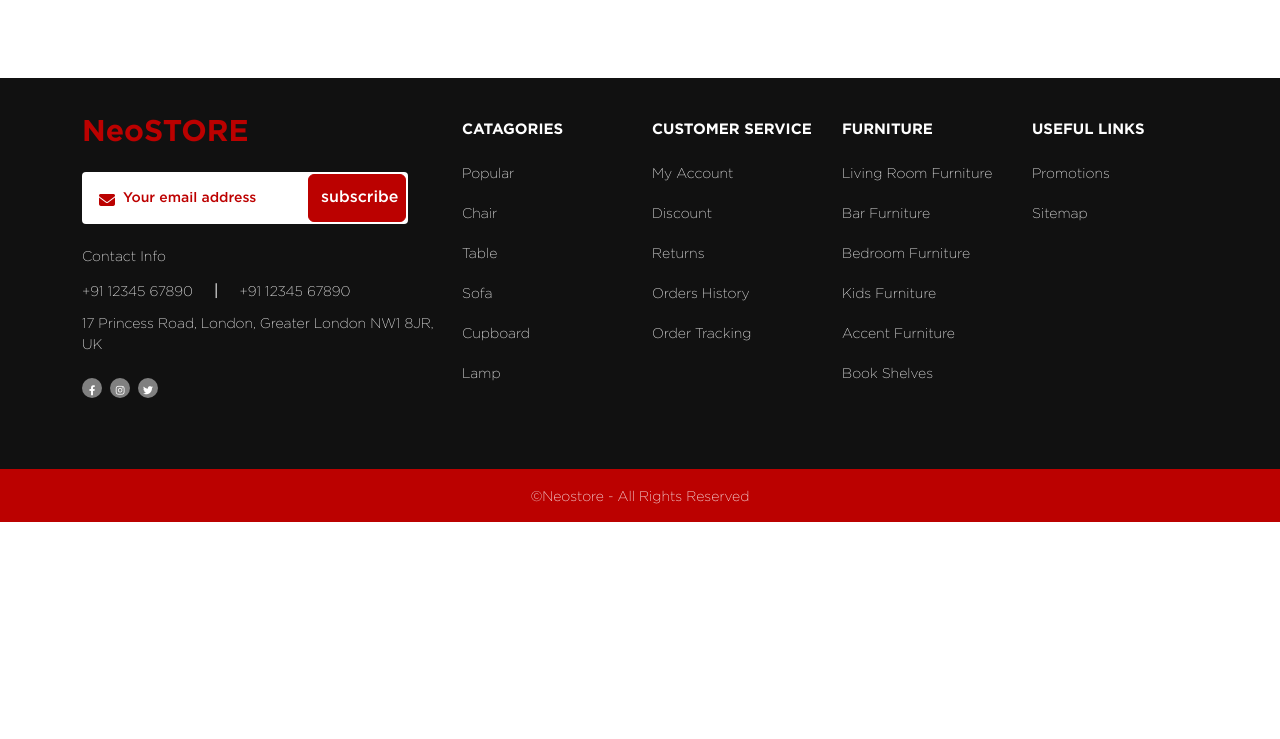
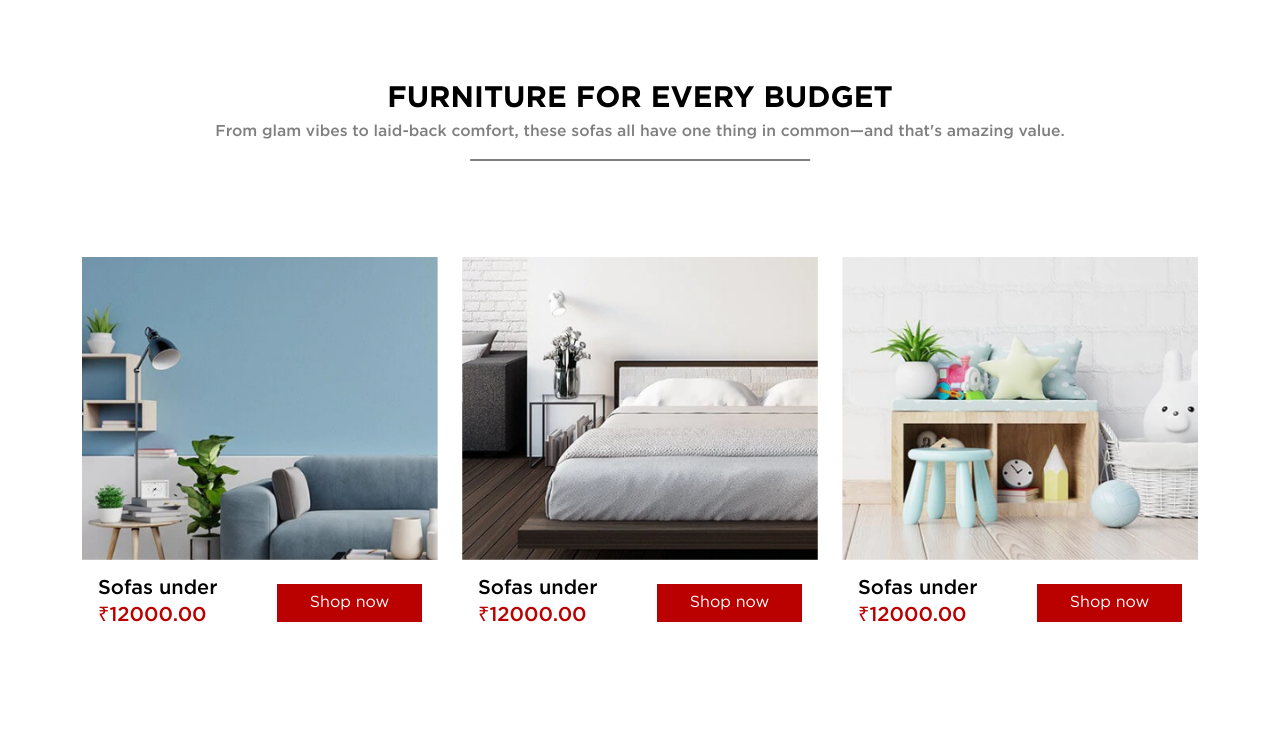
Before and after one commit to rohit-kumaar/NeoSTORE, a website: page index.html in a window 1280 px wide. Shown: the part 2321-3060 px from the top of the page. Before the commit the page ends 2843 px from the top, so only its background shows below. Drawn offline with Linux system fonts and the light colour scheme; files whose address does not match are found by name.

Commit message:
furniture for every budget screen done

```diff
--- a/index.html
+++ b/index.html
@@ -316,6 +316,102 @@
         </div>
       </section>
       <!-- TRENDING End  -->
+
+      <!-- FURNITURE FOR EVERY BUDGET Start  -->
+      <section class="furniture-for-every-budget pb-5 mb-5">
+        <div
+          class="container d-flex flex-column align-items-center justify-content-center"
+        >
+          <h2 class="fw-bold">FURNITURE FOR EVERY BUDGET</h2>
+          <p class="text-secondary fw-500 pt-2 pb-3">
+            From glam vibes to laid-back comfort, these sofas all have one thing
+            in common—and that's amazing value.
+          </p>
+
+          <!-- ROW Start  -->
+          <div class="row mt-5 align-items-center justify-content-center gy-5">
+            <!-- 1st box Start -->
+            <div
+              class="col-12 col-xl-4 d-flex flex-column align-items-center justify-content-center gap-3 text-decoration-none"
+            >
+              <div class="card border-0">
+                <img
+                  loading="lazy"
+                  src="src/images/sofas-under-1.png"
+                  alt="Sofas under"
+                  title="Sofas under"
+                />
+                <div
+                  class="card-body d-flex flex-column gap-2 align-items-center justify-content-between flex-sm-row gap-sm-0"
+                >
+                  <div>
+                    <h5 class="card-title fs-5 fw-500 m-0">Sofas under</h5>
+                    <span class="card-text text-primary fs-5 fw-500"
+                      >₹12000.00</span
+                    >
+                  </div>
+                  <button class="btn btn-primary rounded-0">Shop now</button>
+                </div>
+              </div>
+            </div>
+            <!-- 1nd Box End  -->
+
+            <!-- 2nd Box Start  -->
+            <div
+              class="col-12 col-xl-4 d-flex flex-column align-items-center justify-content-center gap-3 text-decoration-none"
+            >
+              <div class="card border-0">
+                <img
+                  loading="lazy"
+                  src="src/images/sofas-under-2.png"
+                  alt="Sofas under"
+                  title="Sofas under"
+                />
+                <div
+                  class="card-body d-flex flex-column gap-2 align-items-center justify-content-between flex-sm-row gap-sm-0"
+                >
+                  <div>
+                    <h5 class="card-title fs-5 fw-500 m-0">Sofas under</h5>
+                    <span class="card-text text-primary fs-5 fw-500"
+                      >₹12000.00</span
+                    >
+                  </div>
+                  <button class="btn btn-primary rounded-0">Shop now</button>
+                </div>
+              </div>
+            </div>
+            <!-- 2nd Box End  -->
+
+            <!-- 3rd Box Start  -->
+            <div
+              class="col-12 col-xl-4 d-flex flex-column align-items-center justify-content-center gap-3 text-decoration-none"
+            >
+              <div class="card border-0">
+                <img
+                  loading="lazy"
+                  src="src/images/sofas-under-3.png"
+                  alt="Sofas under"
+                  title="Sofas under"
+                />
+                <div
+                  class="card-body d-flex flex-column gap-2 align-items-center justify-content-between flex-sm-row gap-sm-0"
+                >
+                  <div>
+                    <h5 class="card-title fs-5 fw-500 m-0">Sofas under</h5>
+                    <span class="card-text text-primary fs-5 fw-500"
+                      >₹12000.00</span
+                    >
+                  </div>
+                  <button class="btn btn-primary rounded-0">Shop now</button>
+                </div>
+              </div>
+            </div>
+            <!-- 3rd Box End  -->
+          </div>
+          <!-- ROW End -->
+        </div>
+      </section>
+      <!-- FURNITURE FOR EVERY BUDGET End -->
     </main>
     <!-- Main End -->
 
--- a/src/scss/components/__components-dir.scss
+++ b/src/scss/components/__components-dir.scss
@@ -1,3 +1,4 @@
 @import "banner";
 @import "shop-by-department";
 @import "trending";
+@import "furniture-for-every-budget";
--- /dev/null
+++ b/src/scss/components/_furniture-for-every-budget.scss
@@ -0,0 +1,23 @@
+.furniture-for-every-budget {
+  .container {
+    h2 {
+      @extend %titleFontSize;
+    }
+
+    p {
+      @extend %subTitleFontsAndBottomStyle;
+    }
+
+    .row {
+      [class*="col-"] {
+        .card {
+          &-body {
+            button {
+              width: 145px;
+            }
+          }
+        }
+      }
+    }
+  }
+}
--- a/src/scss/utilities/_extend.scss
+++ b/src/scss/utilities/_extend.scss
@@ -17,6 +17,7 @@
 
 %titleFontSize {
   font-size: clamp(1.69rem, calc(1.63rem + 0.28vw), 1.88rem);
+  text-align: center;
 }
 
 %subTitleFontsAndBottomStyle {
```
Also changed, not shown: src/css/style.css, src/images/sofas-under-1.png (added), src/images/sofas-under-2.png (added), src/images/sofas-under-3.png (added).
